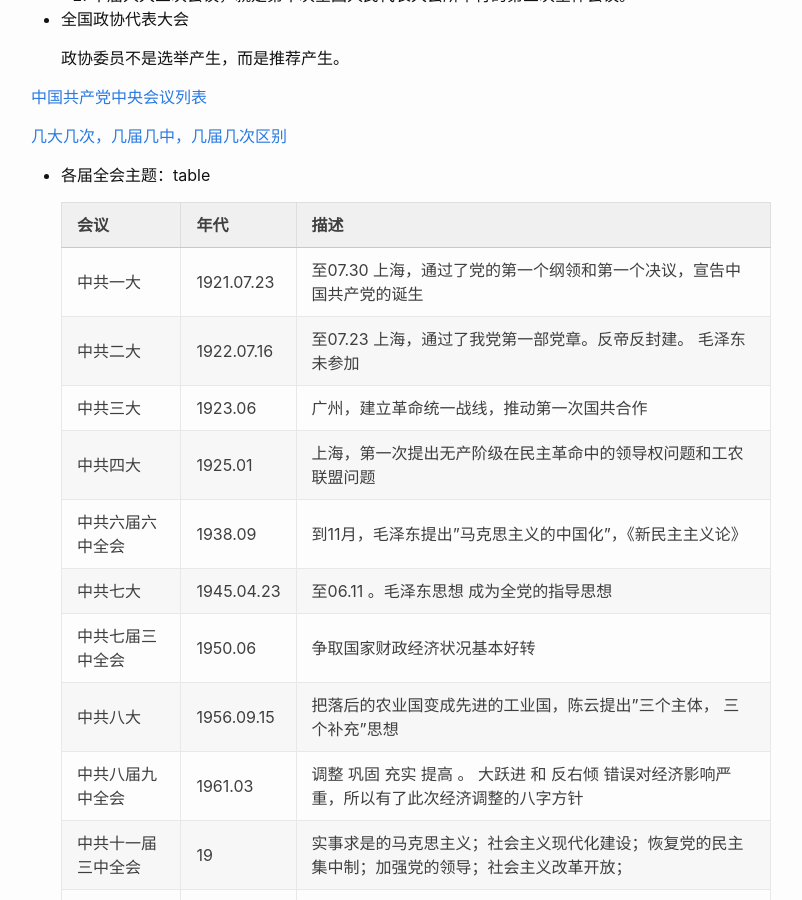
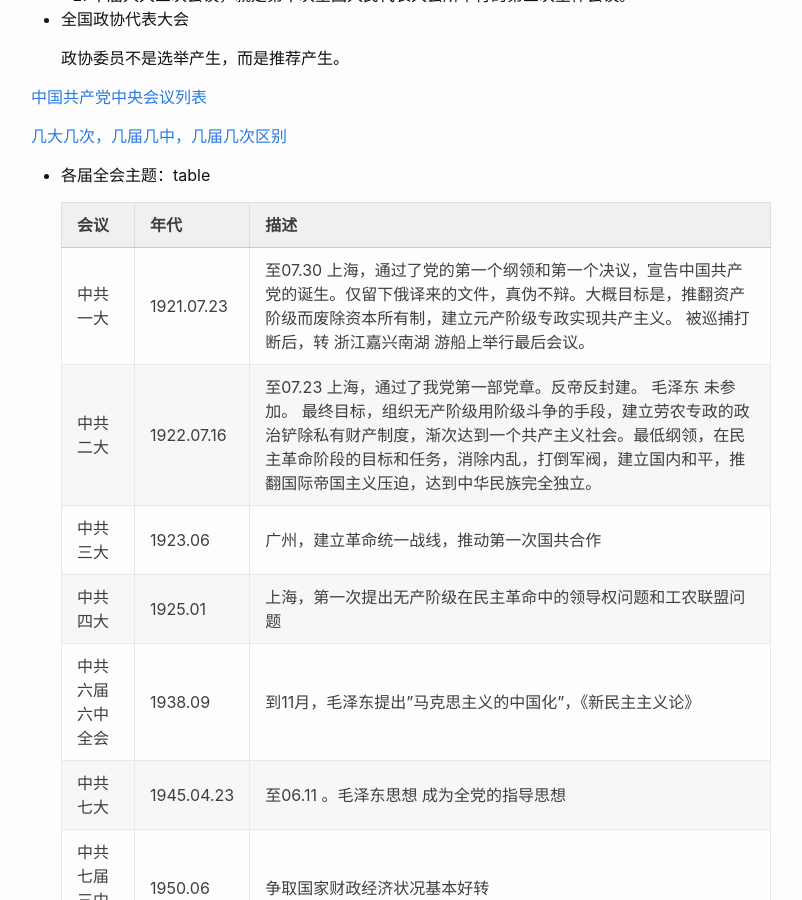
Before and after one commit to wangtiga/wangtiga.github.io, a Jekyll site: the page built from _posts/2020-07-04-3708_2018_10.md, in a window 1280 px wide and 900 px high, scrolled down 21482 px. Shown: the whole window, without its empty margins (239-1041 px from the left). Built offline with Jekyll 4.4.1, drawn with Linux system fonts in a browser that asks for light colours.

Commit message:
updated from mac

```diff
--- a/_posts/2020-07-04-3708_2018_10.md
+++ b/_posts/2020-07-04-3708_2018_10.md
@@ -675,8 +675,8 @@ P199
 
   会议                |  年代      |   描述                 |
 --------------------- | ---------- | ---------------------- |
-  中共一大            | 1921.07.23 | 至07.30 上海，通过了党的第一个纲领和第一个决议，宣告中国共产党的诞生 |
-  中共二大            | 1922.07.16 | 至07.23 上海，通过了我党第一部党章。反帝反封建。 毛泽东 未参加 |
+  中共一大            | 1921.07.23 | 至07.30 上海，通过了党的第一个纲领和第一个决议，宣告中国共产党的诞生。仅留下俄译来的文件，真伪不辩。大概目标是，推翻资产阶级而废除资本所有制，建立元产阶级专政实现共产主义。 被巡捕打断后，转 浙江嘉兴南湖 游船上举行最后会议。|
+  中共二大            | 1922.07.16 | 至07.23 上海，通过了我党第一部党章。反帝反封建。 毛泽东 未参加。 最终目标，组织无产阶级用阶级斗争的手段，建立劳农专政的政治铲除私有财产制度，渐次达到一个共产主义社会。最低纲领，在民主革命阶段的目标和任务，消除内乱，打倒军阀，建立国内和平，推翻国际帝国主义压迫，达到中华民族完全独立。|
   中共三大            | 1923.06    | 广州，建立革命统一战线，推动第一次国共合作 |
   中共四大            | 1925.01    | 上海，第一次提出无产阶级在民主革命中的领导权问题和工农联盟问题|
   中共六届六中全会    | 1938.09    | 到11月，毛泽东提出"马克思主义的中国化"，《新民主主义论》 |
```
